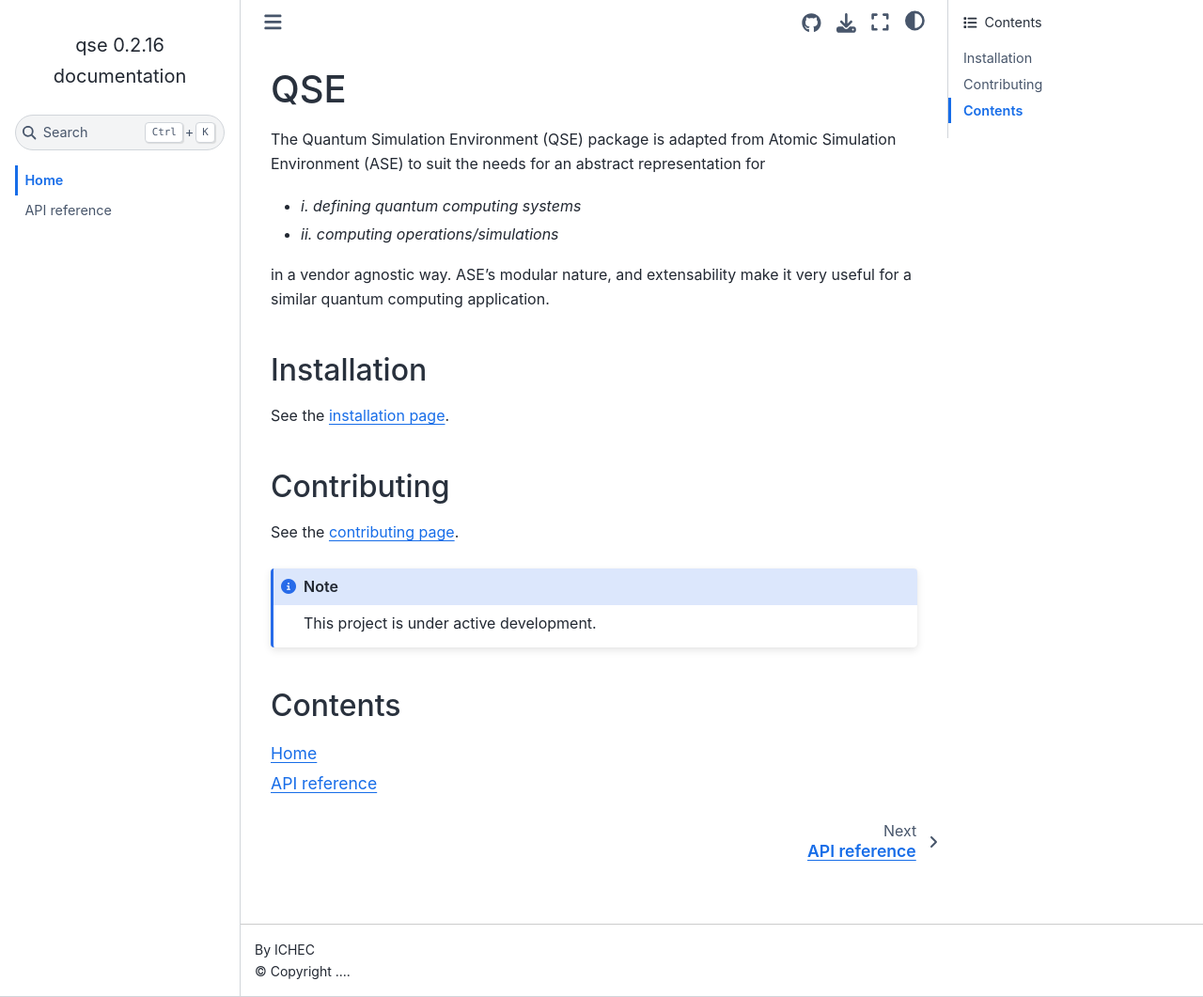
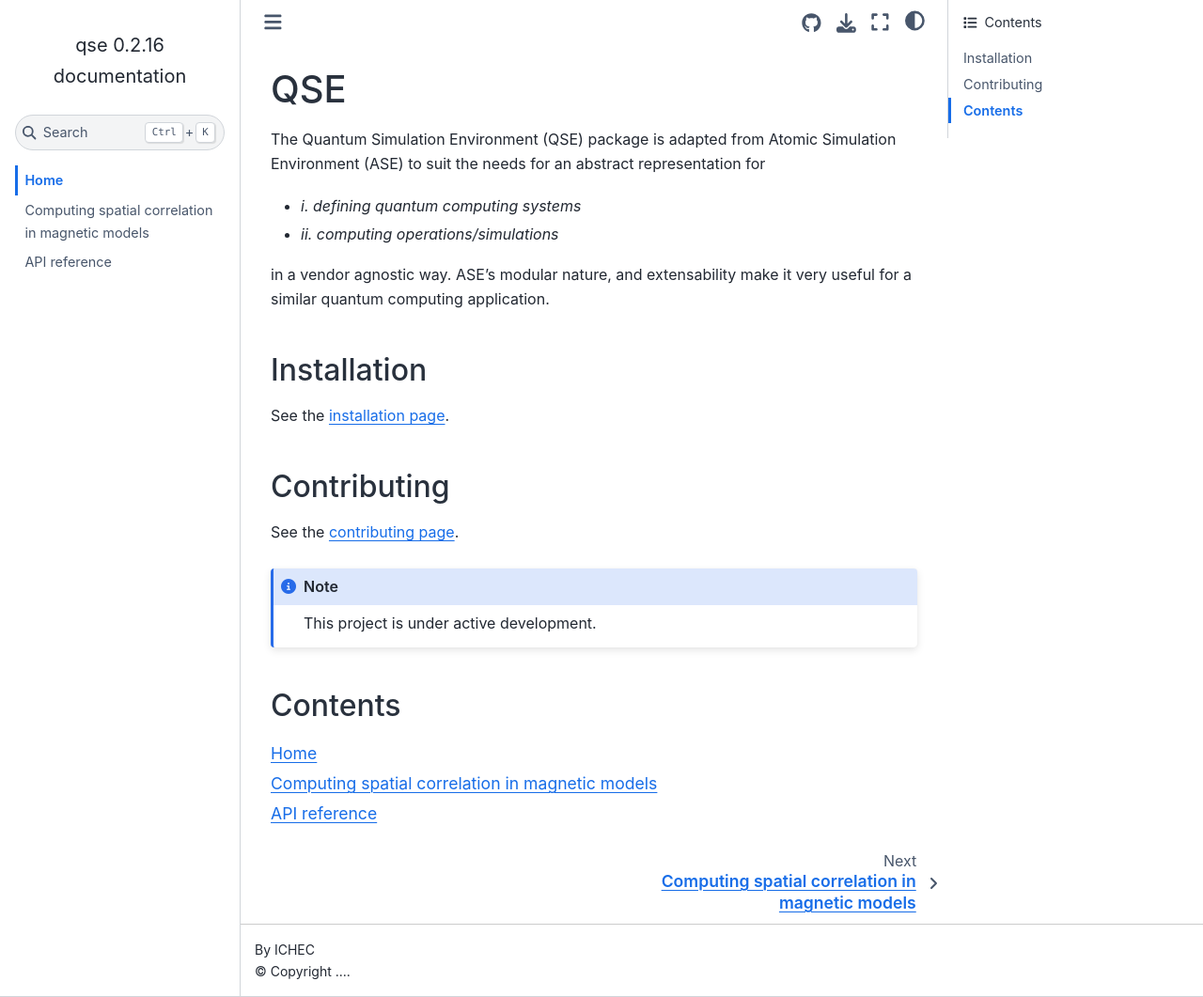
Before and after one commit to ICHEC/qse, a Sphinx documentation site: the page built from docs/source/index.rst, in a window 1280 px wide and 1061 px high. Shown: the whole window at 94% size. Built offline with Sphinx 7.4.7 and the Sphinx Book theme 1.1.4, drawn with Linux system fonts in a browser that asks for light colours; pages that are not in the unit, such as notebooks, are missing from menus.

Commit message:
added spatial correlation

```diff
--- a/docs/source/index.rst
+++ b/docs/source/index.rst
@@ -31,4 +31,5 @@ Contents
    examples/creating_and_manipulating_qbits
    examples/pulser-calc-example
    examples/pulser-myqlm-conversion
+   theory/spatial-correlation
    api
```
